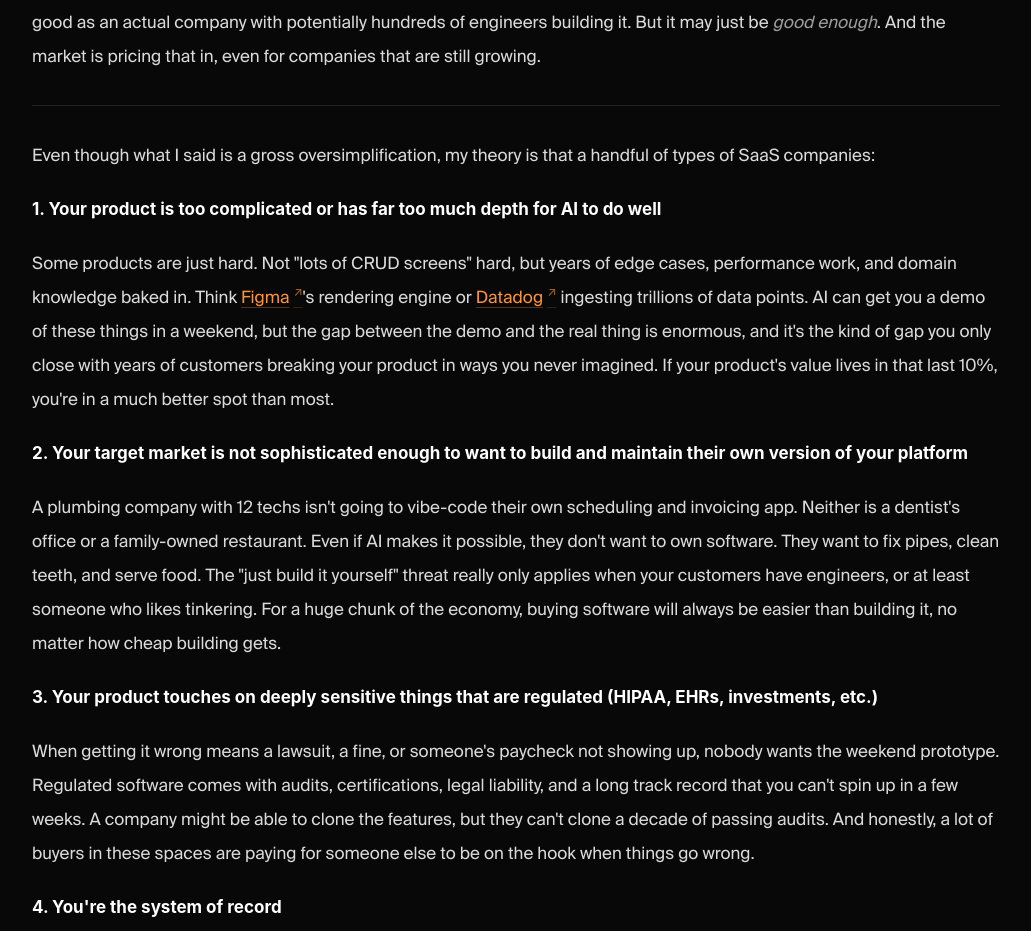
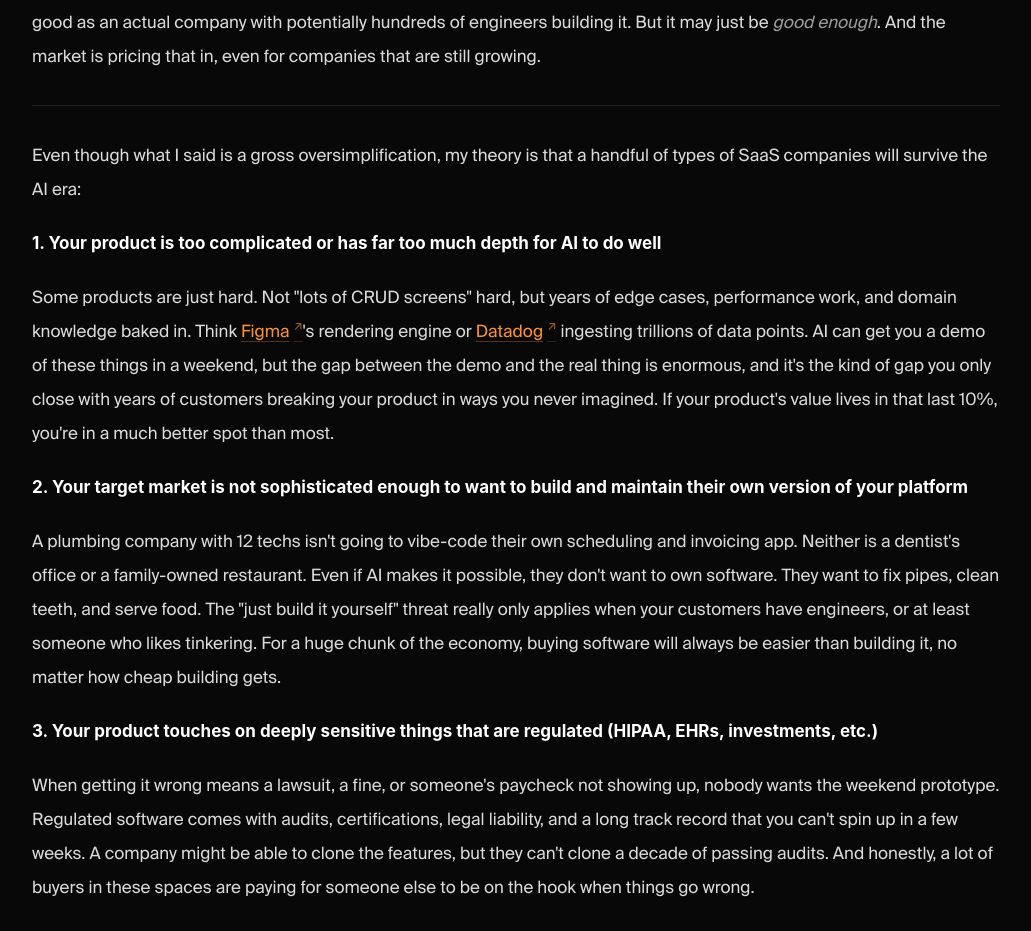
Before and after one commit to bick/website, a Next.js app: page /journal/most-saas-companies-will-not-survive in a window 1280 px wide. Shown: the part 2181-3112 px from the top of the page, without its empty margins (124-1155 px from the left). Built offline with nearby package versions, Linux system fonts and the light colour scheme; no server answers; a web font is replaced by a local one.

Commit message:
Punctation fixes

```diff
--- a/src/content/journal/most-saas-companies-will-not-survive.mdx
+++ b/src/content/journal/most-saas-companies-will-not-survive.mdx
@@ -12,7 +12,7 @@ AI. It is no longer deeply expensive to spin up a SaaS company. I am not going t
 
 ---
 
-Even though what I said is a gross oversimplification, my theory is that a handful of types of SaaS companies:
+Even though what I said is a gross oversimplification, my theory is that a handful of types of SaaS companies will survive the AI era:
 
 **1. Your product is too complicated or has far too much depth for AI to do well**
 
```
